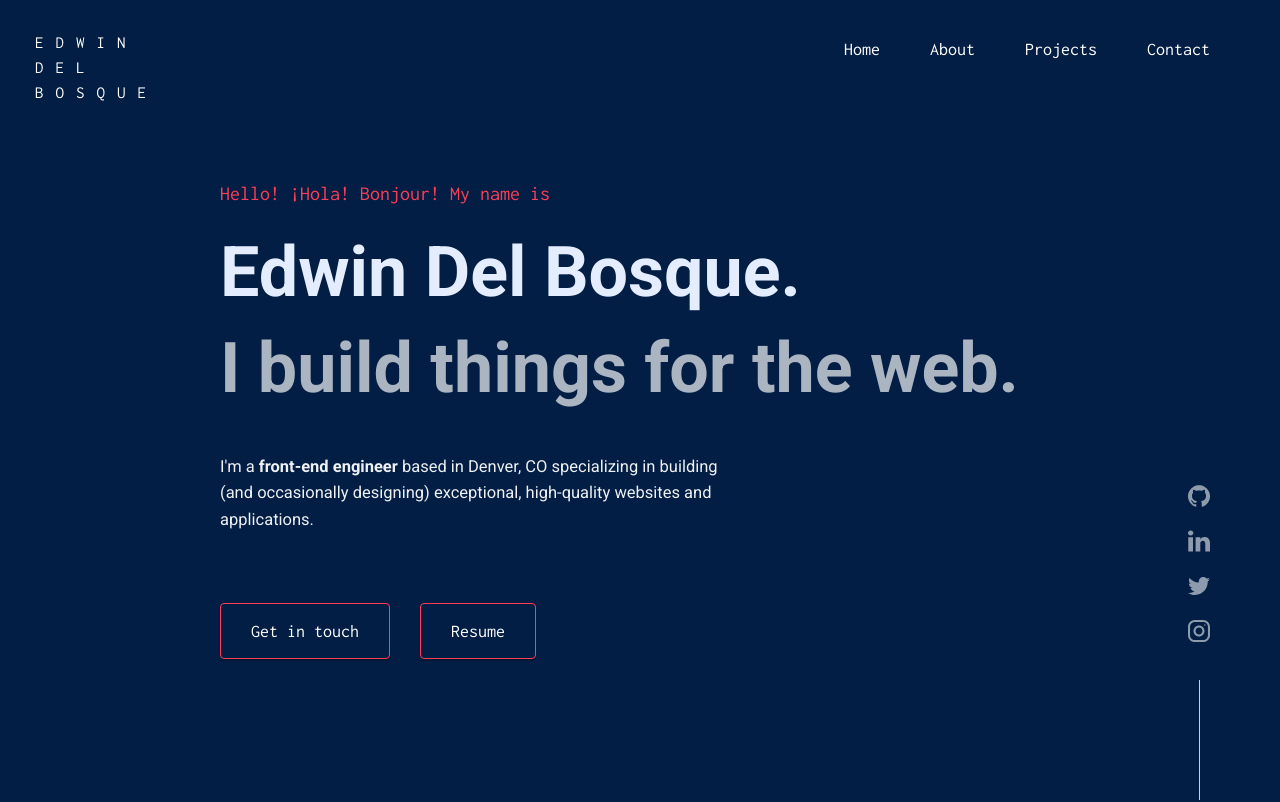
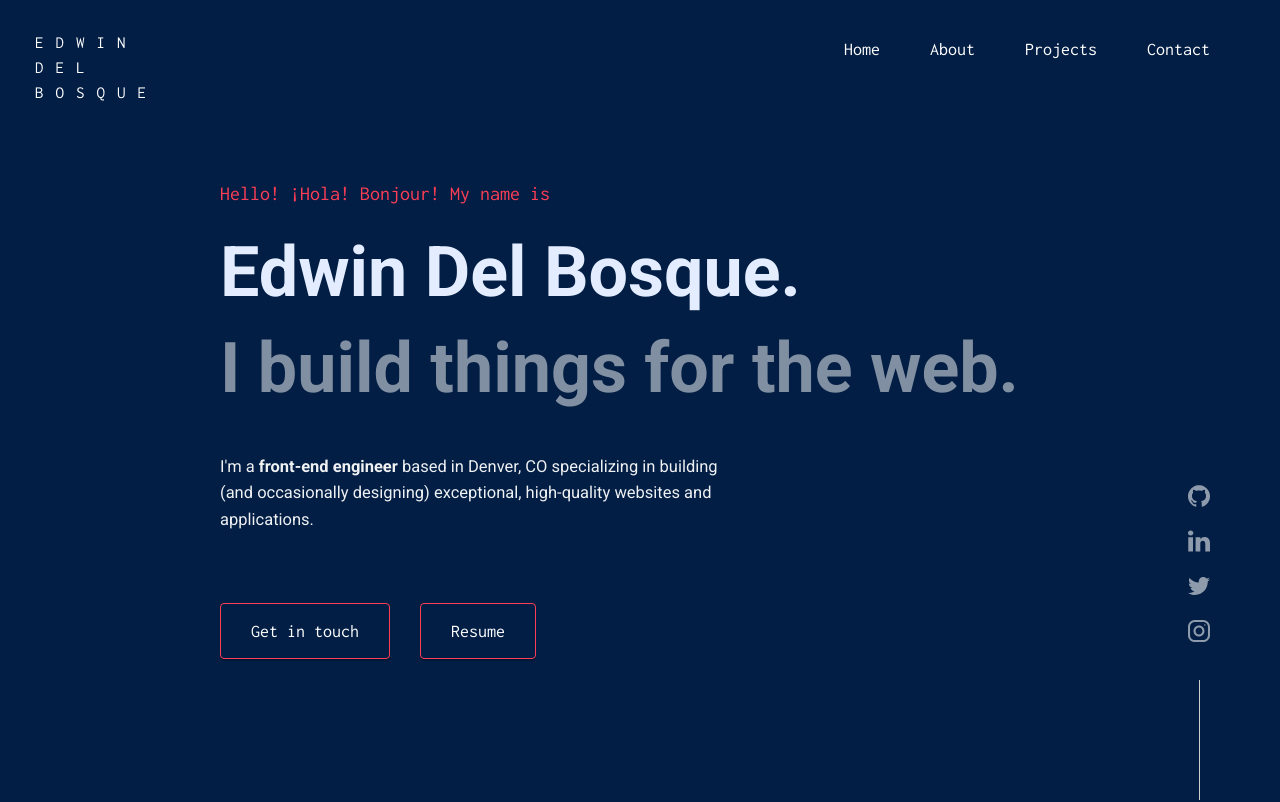
Before and after one commit to royamoussapour/portfolio, a React (Create React App) app: page / in a window 1280 px wide. Shown: the top 802 px of the page. Built offline with nearby package versions, Linux system fonts and the light colour scheme.

Commit message:
Adjust paddings and margins on iPad view

```diff
--- a/src/components/App/App.scss
+++ b/src/components/App/App.scss
@@ -10,7 +10,6 @@ h1 {
 	min-height: 100vh;
 	max-width: 1000px;
 	display: flex;
-	height: 100vh;
 	flex-direction: column;
 	justify-content: center;
 	padding: 50px 0;
@@ -42,7 +41,7 @@ p {
 }
 
 .sub-header-title {
-	color: rgba(255, 255, 255, 0.671);
+	color: rgba(255, 255, 255, 0.5);
 }
 
 .contact-button {
--- a/src/components/Contact/Contact.scss
+++ b/src/components/Contact/Contact.scss
@@ -35,12 +35,6 @@
 	.email-button {
 		margin-top: 50px;
 		transition: 100ms ease-in-out;
-
-		&:active {
-			margin-top: 43px;
-			width: 45px;
-			height: 45px;
-		}
 	}
 
 	a {
```
